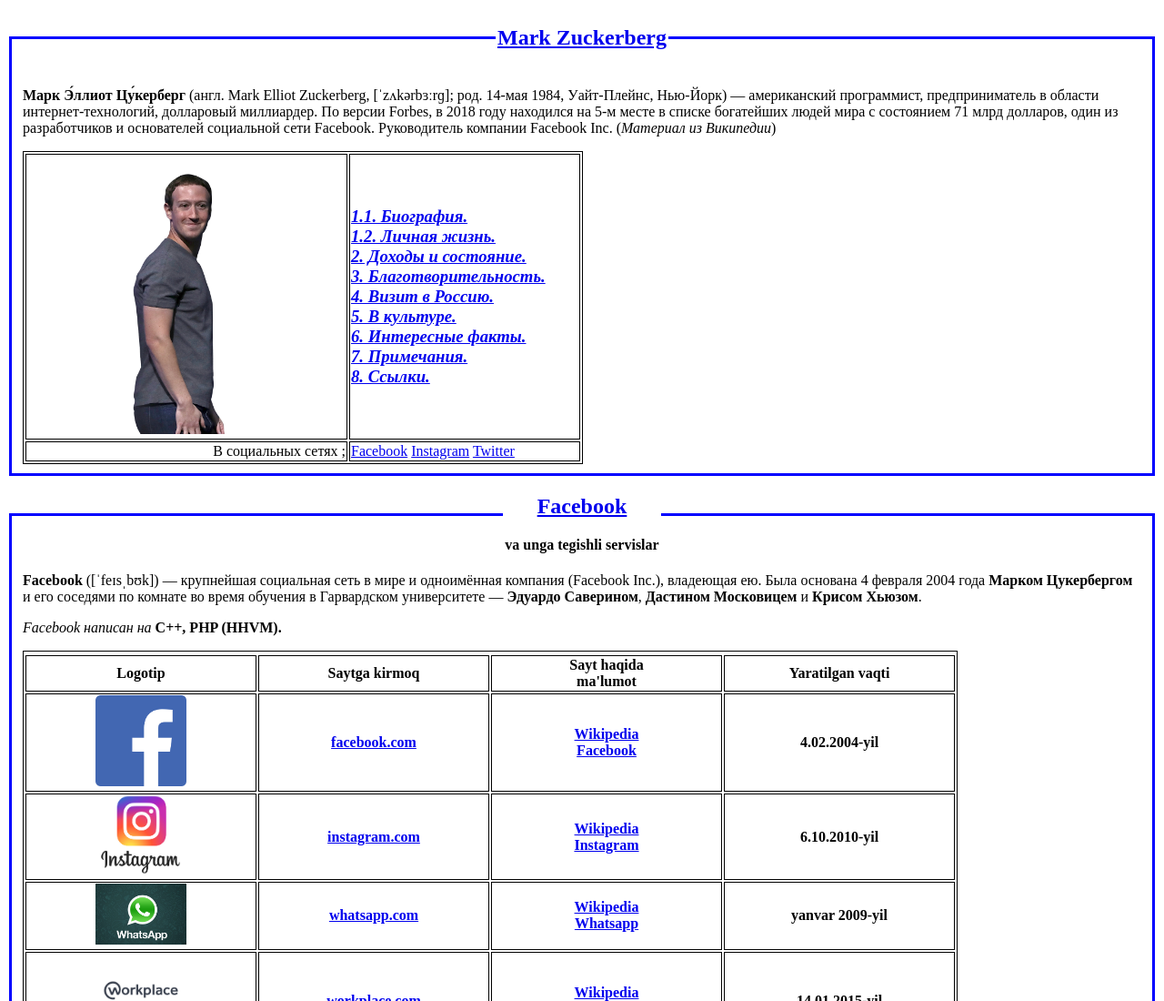
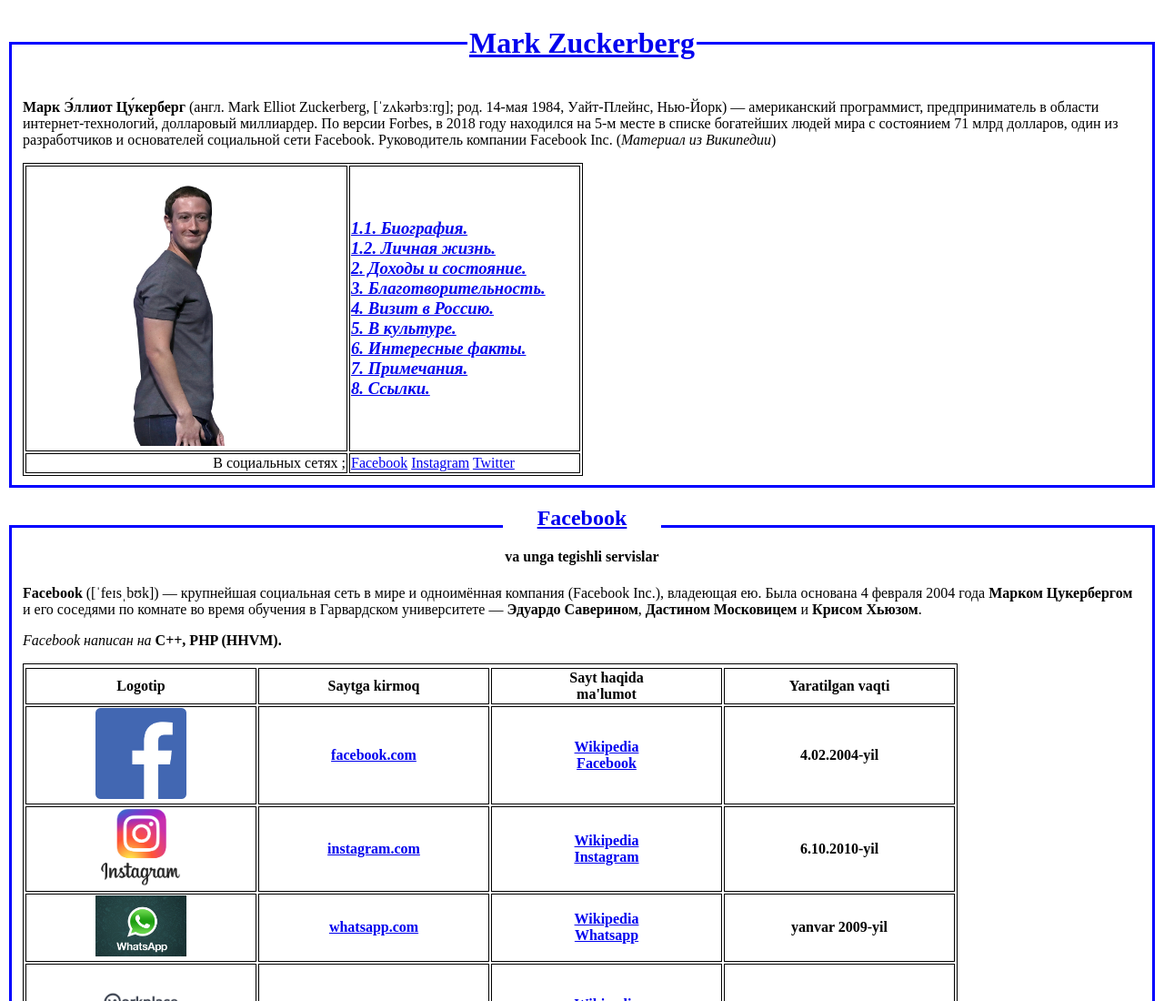
Before and after one commit to beksaid9119/Mark-Facebook, a plain HTML site: page index.html in a window 1280 px wide. Shown: the top 1100 px of the page at 91% size. Drawn offline with Linux system fonts and the light colour scheme.

Commit message:
Uploade index.html

```diff
--- a/index.html
+++ b/index.html
@@ -8,7 +8,7 @@
 <body>
 	<fieldset>
 		<legend style="text-align: center;">
-			<h2><a href="https://ru.wikipedia.org/w/index.php?title=%D0%A6%D1%83%D0%BA%D0%B5%D1%80%D0%B1%D0%B5%D1%80%D0%B3,_%D0%9C%D0%B0%D1%80%D0%BA&stable=1">Mark Zuckerberg</a></h2>
+			<h1><a href="https://ru.wikipedia.org/w/index.php?title=%D0%A6%D1%83%D0%BA%D0%B5%D1%80%D0%B1%D0%B5%D1%80%D0%B3,_%D0%9C%D0%B0%D1%80%D0%BA&stable=1">Mark Zuckerberg</a></h1>
 		</legend>
 		<p>
 			<b>Марк Э́ллиот Цу́керберг</b> (англ. Mark Elliot Zuckerberg, [ˈzʌkərbɜːrɡ]; род. 14-мая 1984, Уайт-Плейнс, Нью-Йорк) — американский программист, предприниматель в области интернет-технологий, долларовый миллиардер. По версии Forbes, в 2018 году находился на 5-м месте в списке богатейших людей мира с состоянием 71 млрд долларов, один из разработчиков и основателей социальной сети Facebook. Руководитель компании Facebook Inc.
```
